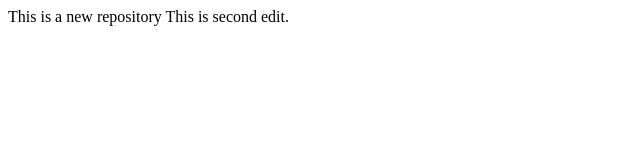
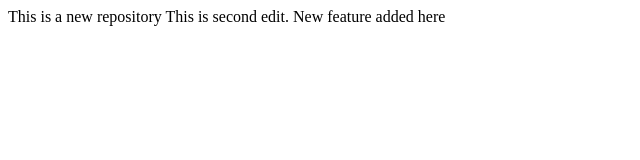
Before and after one commit to Nida-Haider/LocalRepo, a plain HTML site: page index.html in a window 1280 px wide. Shown: the whole page, without its empty margins (0-640 px from the left). Drawn offline with Linux system fonts and the light colour scheme.

Commit message:
add new line

```diff
--- a/index.html
+++ b/index.html
@@ -1,3 +1,6 @@
 <p>This is a new repository
     This is second edit.
+
+    New feature added here
+
 </p>
```
